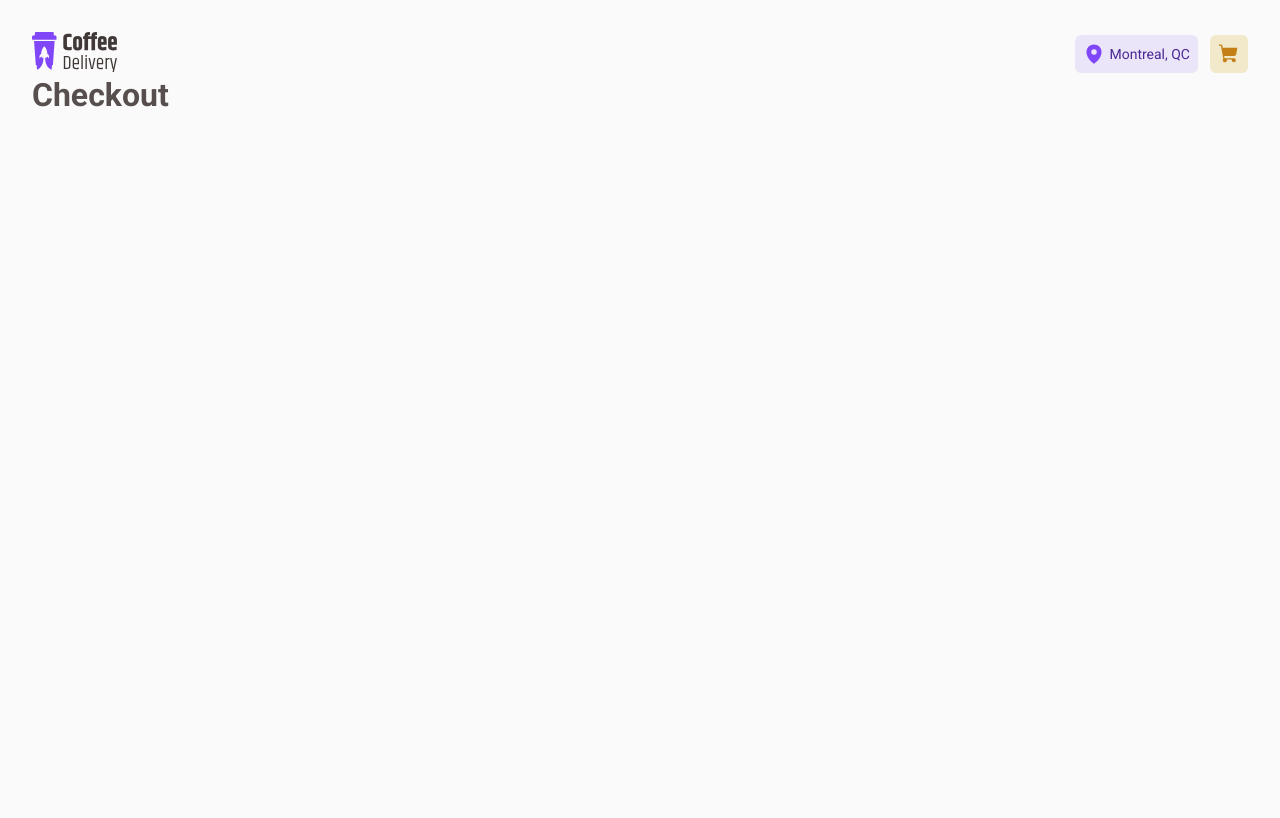
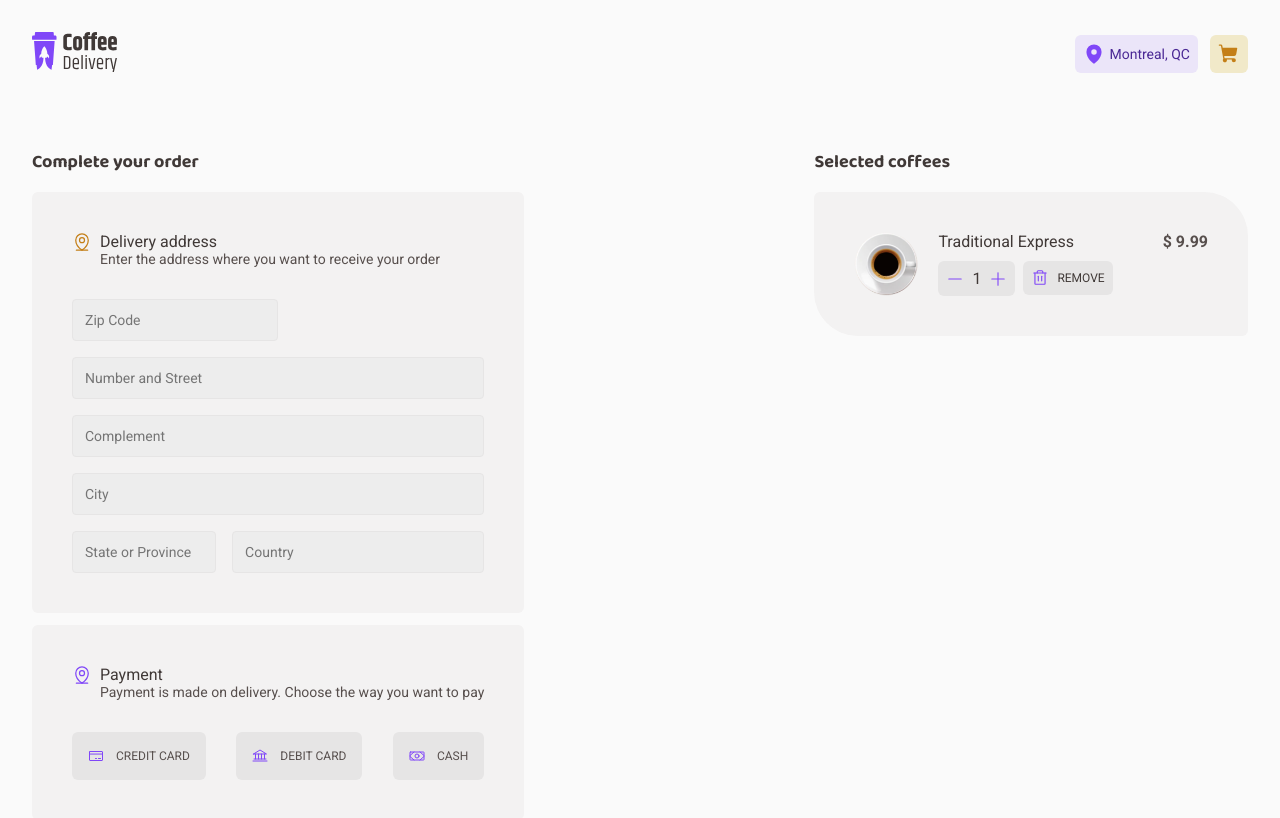
Before and after one commit to samantafluture/coffee-delivery-app-react, a React (Vite) app: page /checkout in a window 1280 px wide. Shown: the top 818 px of the page. Built offline with nearby package versions, Linux system fonts and the light colour scheme.

Commit message:
create checkout page with basic style and components

```diff
--- a/src/pages/Checkout/index.tsx
+++ b/src/pages/Checkout/index.tsx
@@ -1,5 +1,113 @@
+import {
+	CheckoutContainer,
+	FormContainer,
+	FormHeader,
+	BaseInput,
+	InputsContainer,
+	FormHeaderAlternate,
+	ButtonsContainer,
+	ButtonWithIcon,
+	CartContainer,
+  CartItem
+} from './styles'
+
+import {
+	MapPinLine,
+	CreditCard,
+	Bank,
+	Money,
+	Minus,
+	Plus,
+	Trash,
+} from 'phosphor-react'
+import expresso from '../../assets/coffees/expresso.png'
+import late from '../../assets/coffees/late.png'
+
 export function Checkout() {
-  return(
-    <h1>Checkout</h1>
-  )
+	return (
+		<CheckoutContainer>
+			<div>
+				<h2>Complete your order</h2>
+				<FormContainer>
+					<FormHeader>
+						<MapPinLine size={20} />
+						<div>
+							<h3>Delivery address</h3>
+							<p>
+								Enter the address where you want to receive your
+								order
+							</p>
+						</div>
+					</FormHeader>
+					<InputsContainer>
+						<BaseInput type='text' placeholder='Zip Code' />
+						<BaseInput
+							type='text'
+							placeholder='Number and Street'
+						/>
+						<BaseInput type='text' placeholder='Complement' />
+						<BaseInput type='text' placeholder='City' />
+						<div>
+							<BaseInput
+								type='text'
+								placeholder='State or Province'
+							/>
+							<BaseInput type='text' placeholder='Country' />
+						</div>
+					</InputsContainer>
+				</FormContainer>
+
+				<FormContainer>
+					<FormHeaderAlternate>
+						<MapPinLine size={20} />
+						<div>
+							<h3>Payment</h3>
+							<p>
+								Payment is made on delivery. Choose the way you
+								want to pay
+							</p>
+						</div>
+					</FormHeaderAlternate>
+					<ButtonsContainer>
+						<ButtonWithIcon>
+							<CreditCard size={16} />
+							<span>Credit Card</span>
+						</ButtonWithIcon>
+						<ButtonWithIcon>
+							<Bank size={16} />
+							<span>Debit Card</span>
+						</ButtonWithIcon>
+						<ButtonWithIcon>
+							<Money size={16} />
+							<span>Cash</span>
+						</ButtonWithIcon>
+					</ButtonsContainer>
+				</FormContainer>
+			</div>
+
+			<div>
+				<h2>Selected coffees</h2>
+				<CartContainer>
+					<CartItem>
+						<img src={expresso} />
+						<div>
+							<p>Traditional Express</p>
+							<div className='cart_btns'>
+								<div className='cart_btnQuantity'>
+									<Minus size={18} />
+									<span>1</span>
+									<Plus size={18} />
+								</div>
+								<div className='cart_btnRemove'>
+									<Trash size={18} />
+                  <span>Remove</span>
+								</div>
+							</div>
+						</div>
+						<span className='cart_price'>$ 9.99</span>
+					</CartItem>
+				</CartContainer>
+			</div>
+		</CheckoutContainer>
+	)
 }
--- /dev/null
+++ b/src/pages/Checkout/styles.ts
@@ -0,0 +1,184 @@
+import styled from 'styled-components'
+
+export const CheckoutContainer = styled.main`
+	margin-top: 4.5rem;
+	width: 100%;
+	display: flex;
+	justify-content: space-between;
+	align-items: flex-start;
+	gap: 2rem;
+
+	h2 {
+		font-family: 'Baloo 2', cursive;
+		color: ${(props) => props.theme['base-subtitle']};
+		font-weight: 700;
+		font-size: 1.125rem;
+		margin-bottom: 1rem;
+		text-align: left;
+	}
+`
+
+export const FormContainer = styled.div`
+	width: 100%;
+	background-color: ${(props) => props.theme['base-card']};
+	padding: 2.5rem;
+	border-radius: 6px;
+	margin-bottom: 0.75rem;
+`
+
+export const FormHeader = styled.div`
+	display: flex;
+	gap: 0.5rem;
+	margin-bottom: 2rem;
+
+	svg {
+		color: ${(props) => props.theme['brand-yellow-dark']};
+	}
+
+	h3 {
+		color: ${(props) => props.theme['base-subtitle']};
+		font-size: 1rem;
+		font-weight: 400;
+	}
+
+	p {
+		color: ${(props) => props.theme['base-text']};
+		font-size: 0.875rem;
+	}
+`
+
+export const InputsContainer = styled.div`
+	display: flex;
+	flex-direction: column;
+	gap: 1rem;
+
+	input:first-of-type {
+		width: 50%;
+	}
+
+	div {
+		display: flex;
+		gap: 1rem;
+
+		input:last-of-type {
+			width: 90%;
+		}
+	}
+`
+
+export const BaseInput = styled.input`
+	background: ${(props) => props.theme['base-input']};
+	border: 1px solid ${(props) => props.theme['base-button']};
+	color: ${(props) => props.theme['base-label']};
+	border-radius: 4px;
+	padding: 0.75rem;
+	font-size: 0.875rem;
+`
+
+export const FormHeaderAlternate = styled(FormHeader)`
+	svg {
+		color: ${(props) => props.theme['brand-purple']};
+	}
+`
+export const ButtonsContainer = styled.div`
+	display: flex;
+	gap: 0.75rem;
+	justify-content: space-between;
+	align-items: center;
+`
+
+export const ButtonWithIcon = styled.button`
+	display: flex;
+	justify-content: space-between;
+	align-items: center;
+	gap: 0.75rem;
+	padding: 1rem;
+	border: 0;
+	border-radius: 6px;
+	background-color: ${(props) => props.theme['base-button']};
+	cursor: pointer;
+
+	svg {
+		color: ${(props) => props.theme['brand-purple']};
+	}
+
+	span {
+		color: ${(props) => props.theme['base-text']};
+		font-size: 0.75rem;
+		text-transform: uppercase;
+	}
+`
+
+export const CartContainer = styled(FormContainer)`
+	border-radius: 6px 44px;
+`
+
+export const CartItem = styled.div`
+	display: flex;
+	justify-content: space-between;
+	align-items: flex-start;
+	gap: 1.25rem;
+
+	img {
+		width: 4rem;
+		height: 4rem;
+	}
+
+  p {
+    font-size: 1rem;
+    color: ${(props) => props.theme['base-subtitle']};
+    padding-bottom: 0.15rem;
+  }
+
+	.cart_btns {
+		display: flex;
+		justify-content: left;
+		align-items: flex-start;
+		margin-top: 0.5rem;
+    gap: 0.5rem;
+    margin-right: 1.875rem;
+	}
+
+	.cart_btnQuantity {
+		display: flex;
+		justify-content: space-between;
+		align-items: center;
+		background-color: ${(props) => props.theme['base-button']};
+		border-radius: 6px;
+		padding: 0 0.5rem;
+		color: ${(props) => props.theme['brand-purple']};
+		font-size: 1rem;
+
+		span {
+			color: ${(props) => props.theme['base-subtitle']};
+			padding: 0.5rem;
+		}
+	}
+
+	.cart_btnRemove {
+    display: flex;
+		justify-content: space-between;
+		align-items: center;
+		cursor: pointer;
+    background-color: ${(props) => props.theme['base-button']};
+		border-radius: 6px;
+		padding: 0.5rem;
+    gap: 0.5rem;
+    font-size: 0.75rem;
+
+    svg {
+      color: ${(props) => props.theme['brand-purple']};
+    }
+
+    span {
+			color: ${(props) => props.theme['base-subtitle']};
+			text-transform: uppercase;
+
+		}
+
+	}
+
+	.cart_price {
+		font-weight: 700;
+	}
+`
```
Also changed, not shown: 1 other file (tests, documents, lock files or other folders).
